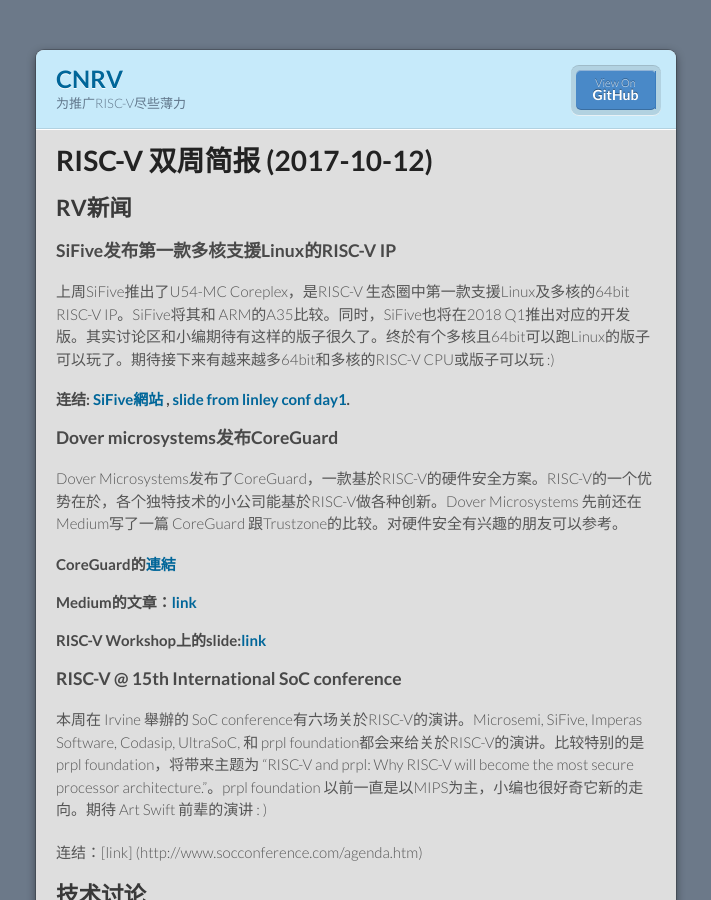
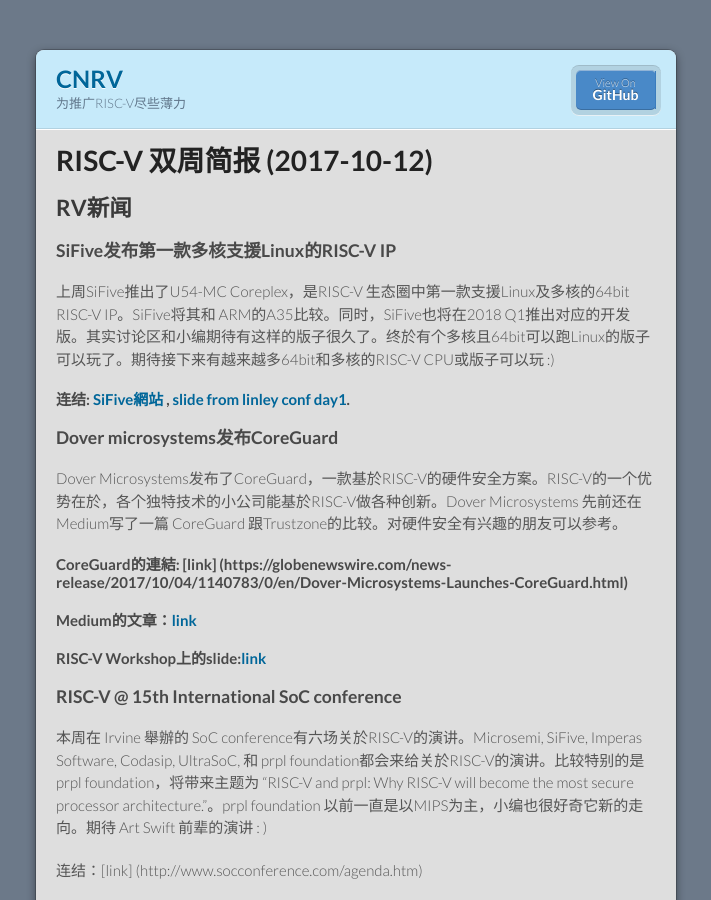
Before and after one commit to cnrv/home, a Jekyll site: the page built from bi-week-rpts/2017-10-12.md, in a window 1280 px wide and 900 px high. Shown: the whole window, without its empty margins (284-995 px from the left). Built offline with Jekyll 4.4.1, drawn with Linux system fonts in a browser that asks for light colours; Markdown is read by kramdown in place of the engine named in the settings; comment, search, counter and statistics services are not loaded; our own code applies the rules of GitHub Pages for plain Markdown files.

Commit message:
改一下coreguard連結的格式

```diff
--- a/bi-week-rpts/2017-10-12.md
+++ b/bi-week-rpts/2017-10-12.md
@@ -14,7 +14,7 @@
 ### Dover microsystems发布CoreGuard
 Dover Microsystems发布了CoreGuard，一款基於RISC-V的硬件安全方案。RISC-V的一个优势在於，各个独特技术的小公司能基於RISC-V做各种创新。Dover Microsystems 先前还在Medium写了一篇 CoreGuard 跟Trustzone的比较。对硬件安全有兴趣的朋友可以参考。
 
-#### CoreGuard的[連結](https://globenewswire.com/news-release/2017/10/04/1140783/0/en/Dover-Microsystems-Launches-CoreGuard.html)
+#### CoreGuard的連結: [link] (https://globenewswire.com/news-release/2017/10/04/1140783/0/en/Dover-Microsystems-Launches-CoreGuard.html)
 #### Medium的文章：[link](https://medium.com/@dovermicrosystems/dover-coreguard-vs-arm-trustzone-2c0412c4bc75)
 #### RISC-V Workshop上的slide:[link](https://riscv.org/wp-content/uploads/2016/01/Wed1430-dover_riscv_jan2016_v3.pdf)
 
```
